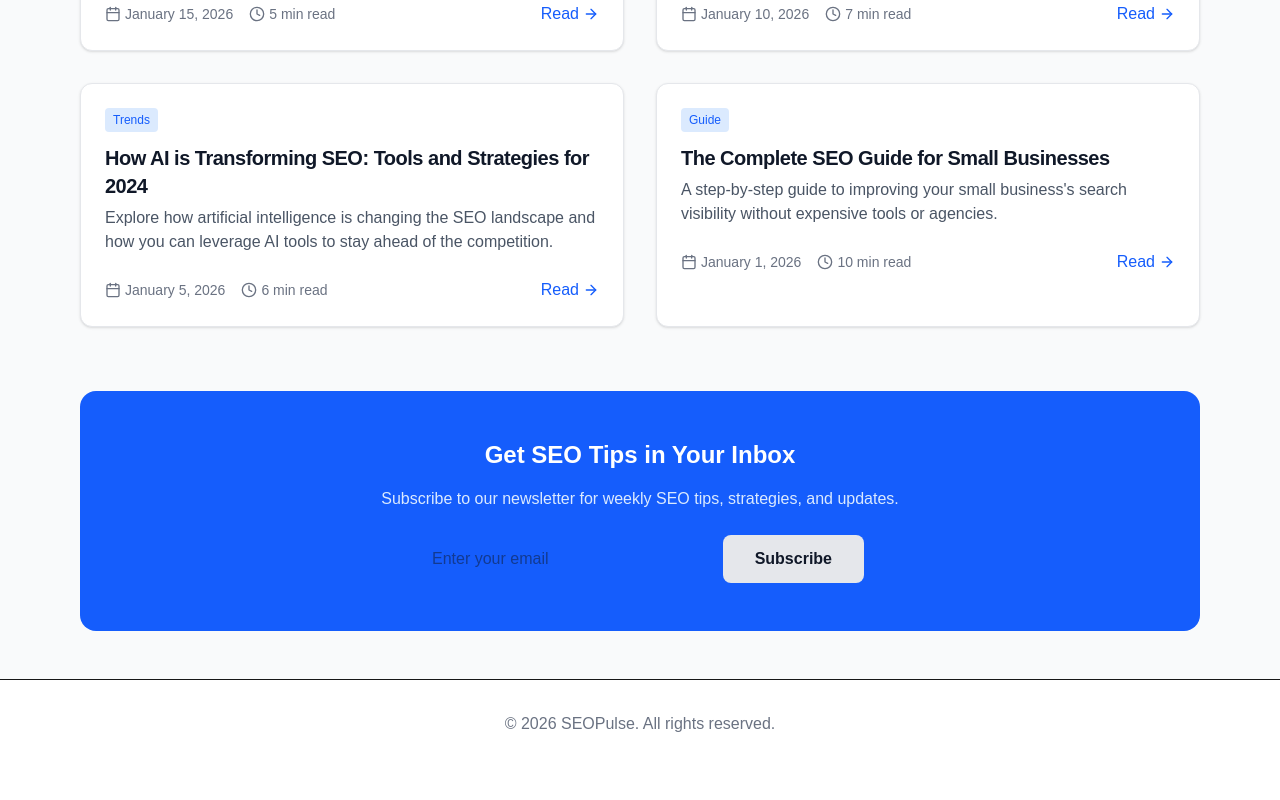
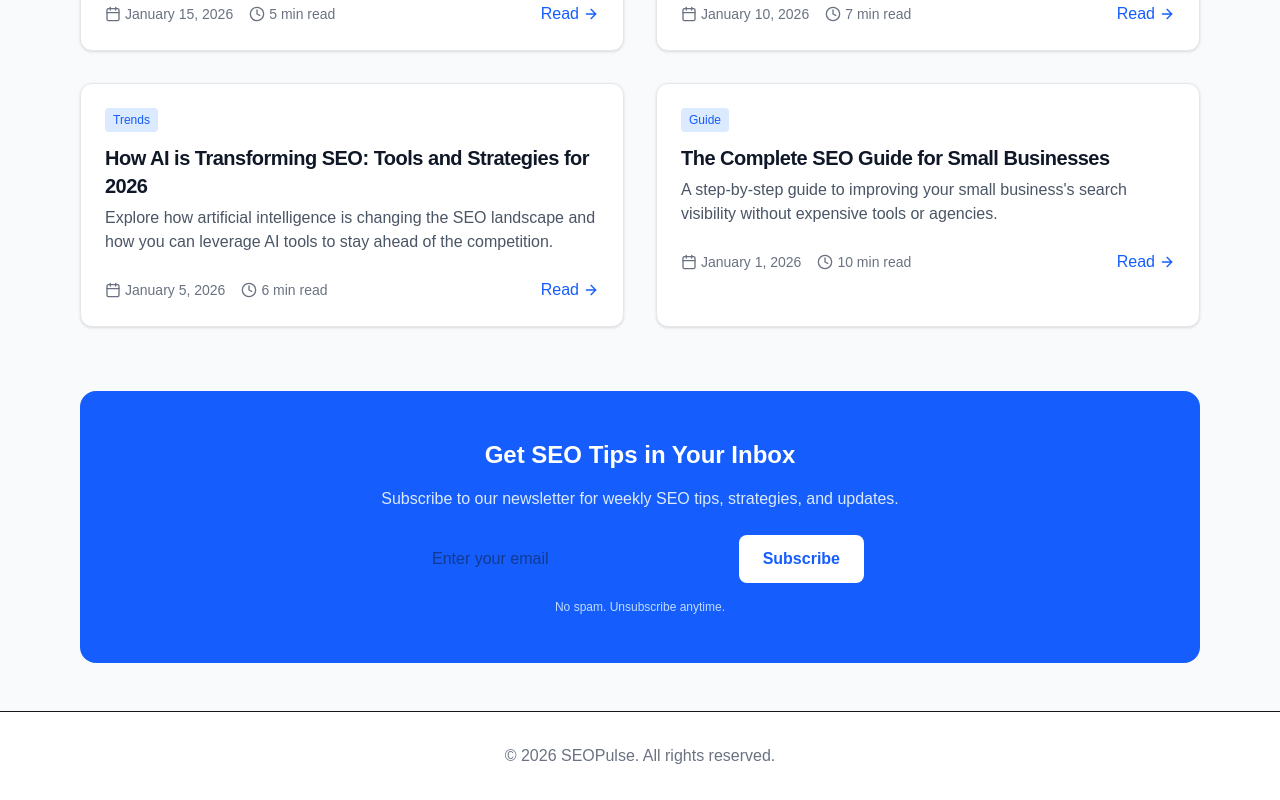
Before and after one commit to Behshad1357/SEOPulse, a Next.js app: page /blog in a window 1280 px wide. Shown: the part 571-1371 px from the top of the page. Before the commit the page ends 1339 px from the top, so only its background shows below. Built offline with nearby package versions, Linux system fonts and the light colour scheme.

Commit message:
Fix blog newsletter to use client-side form submission

```diff
--- a/src/app/blog/page.tsx
+++ b/src/app/blog/page.tsx
@@ -2,6 +2,7 @@ import Link from "next/link";
 import { Button } from "@/components/ui/button";
 import { Card, CardHeader, CardTitle, CardDescription, CardContent } from "@/components/ui/card";
 import { ArrowRight, Calendar, Clock } from "lucide-react";
+import { BlogNewsletter } from "@/components/blog-newsletter";
 
 export const metadata = {
   title: "SEO Blog - Tips & Strategies | SEOPulse",
@@ -27,7 +28,7 @@ const blogPosts = [
   },
   {
     slug: "ai-seo-tools-2026",
-    title: "How AI is Transforming SEO: Tools and Strategies for 2024",
+    title: "How AI is Transforming SEO: Tools and Strategies for 2026",
     description: "Explore how artificial intelligence is changing the SEO landscape and how you can leverage AI tools to stay ahead of the competition.",
     date: "January 5, 2026",
     readTime: "6 min read",
@@ -119,25 +120,7 @@ export default function BlogPage() {
         </div>
 
         {/* Newsletter CTA */}
-        <div className="mt-16 bg-blue-600 rounded-2xl p-8 md:p-12 text-center">
-          <h2 className="text-2xl font-bold text-white mb-4">
-            Get SEO Tips in Your Inbox
-          </h2>
-          <p className="text-blue-100 mb-6 max-w-xl mx-auto">
-            Subscribe to our newsletter for weekly SEO tips, strategies, and updates.
-          </p>
-          <form className="flex flex-col sm:flex-row gap-3 max-w-md mx-auto">
-            <input
-              type="email"
-              placeholder="Enter your email"
-              className="flex-1 px-4 py-3 rounded-lg text-gray-900"
-              required
-            />
-            <Button variant="secondary" size="lg">
-              Subscribe
-            </Button>
-          </form>
-        </div>
+        <BlogNewsletter source="blog-listing" />
       </main>
 
       {/* Footer */}
--- /dev/null
+++ b/src/components/blog-newsletter.tsx
@@ -0,0 +1,89 @@
+"use client";
+
+import { useState } from "react";
+
+interface BlogNewsletterProps {
+  source?: string;
+}
+
+export function BlogNewsletter({ source = "blog" }: BlogNewsletterProps) {
+  const [email, setEmail] = useState("");
+  const [status, setStatus] = useState<"idle" | "loading" | "success" | "error">("idle");
+  const [message, setMessage] = useState("");
+
+  const handleSubmit = async (e: React.FormEvent) => {
+    e.preventDefault();
+
+    if (!email || !email.includes("@")) {
+      setStatus("error");
+      setMessage("Please enter a valid email");
+      return;
+    }
+
+    setStatus("loading");
+
+    try {
+      const response = await fetch("/api/newsletter", {
+        method: "POST",
+        headers: { "Content-Type": "application/json" },
+        body: JSON.stringify({ email, source }),
+      });
+
+      const data = await response.json();
+
+      if (response.ok) {
+        setStatus("success");
+        setMessage("You're subscribed!");
+        setEmail("");
+      } else {
+        setStatus("error");
+        setMessage(data.error || "Something went wrong");
+      }
+    } catch (error) {
+      setStatus("error");
+      setMessage("Failed to subscribe");
+    }
+  };
+
+  if (status === "success") {
+    return (
+      <div className="mt-16 bg-green-500 rounded-2xl p-8 md:p-12 text-center">
+        <div className="text-5xl mb-4">🎉</div>
+        <h2 className="text-2xl font-bold text-white mb-2">You&apos;re Subscribed!</h2>
+        <p className="text-green-100">Check your inbox for SEO tips.</p>
+      </div>
+    );
+  }
+
+  return (
+    <div className="mt-16 bg-blue-600 rounded-2xl p-8 md:p-12 text-center">
+      <h2 className="text-2xl font-bold text-white mb-4">
+        Get SEO Tips in Your Inbox
+      </h2>
+      <p className="text-blue-100 mb-6 max-w-xl mx-auto">
+        Subscribe to our newsletter for weekly SEO tips, strategies, and updates.
+      </p>
+      <form onSubmit={handleSubmit} className="flex flex-col sm:flex-row gap-3 max-w-md mx-auto">
+        <input
+          type="email"
+          value={email}
+          onChange={(e) => setEmail(e.target.value)}
+          placeholder="Enter your email"
+          className="flex-1 px-4 py-3 rounded-lg text-gray-900 focus:outline-none focus:ring-2 focus:ring-white"
+          disabled={status === "loading"}
+        />
+        <button
+          type="submit"
+          disabled={status === "loading"}
+          className="bg-white text-blue-600 font-semibold px-6 py-3 rounded-lg hover:bg-blue-50 transition-colors disabled:opacity-50"
+        >
+          {status === "loading" ? "Subscribing..." : "Subscribe"}
+        </button>
+      </form>
+      {status === "error" && (
+        <p className="text-red-200 text-sm mt-3">{message}</p>
+      )}
+      <p className="text-blue-200 text-xs mt-4">No spam. Unsubscribe anytime.</p>
+    </div>
+  );
+}
```
